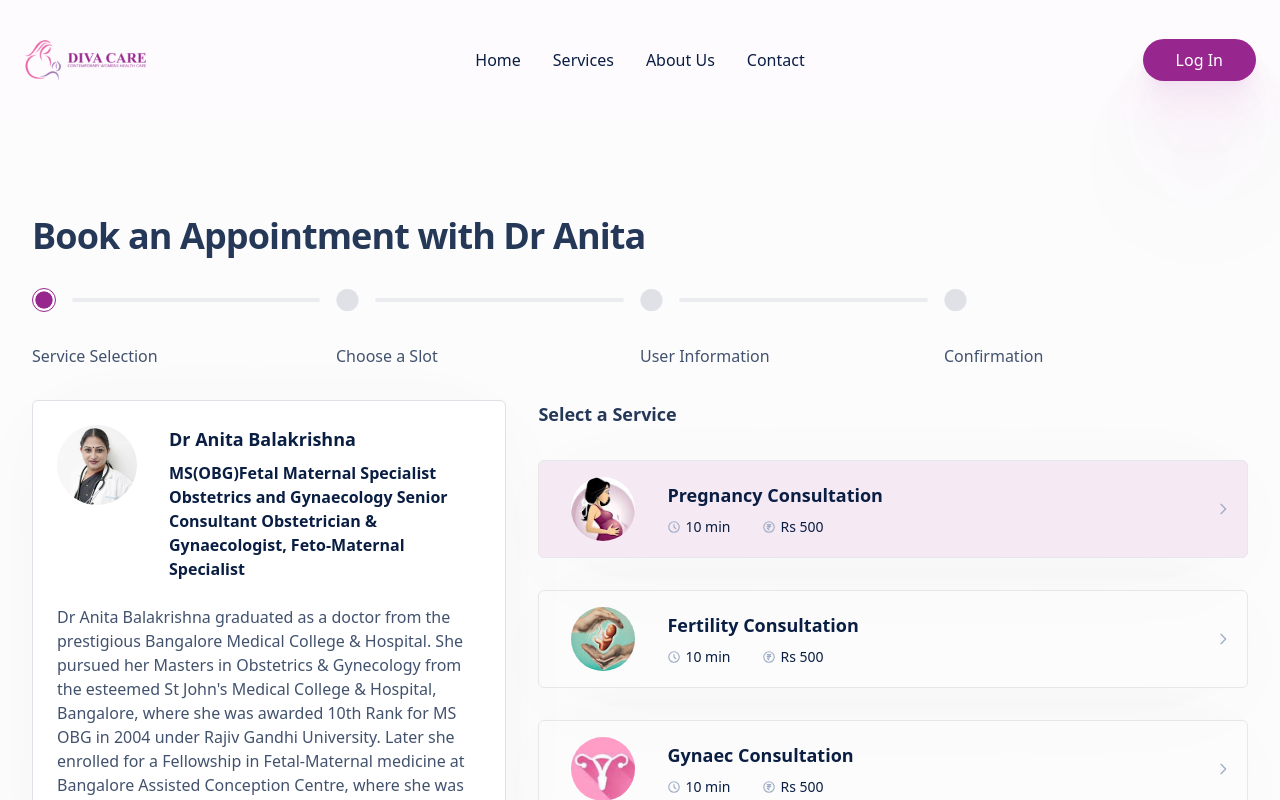
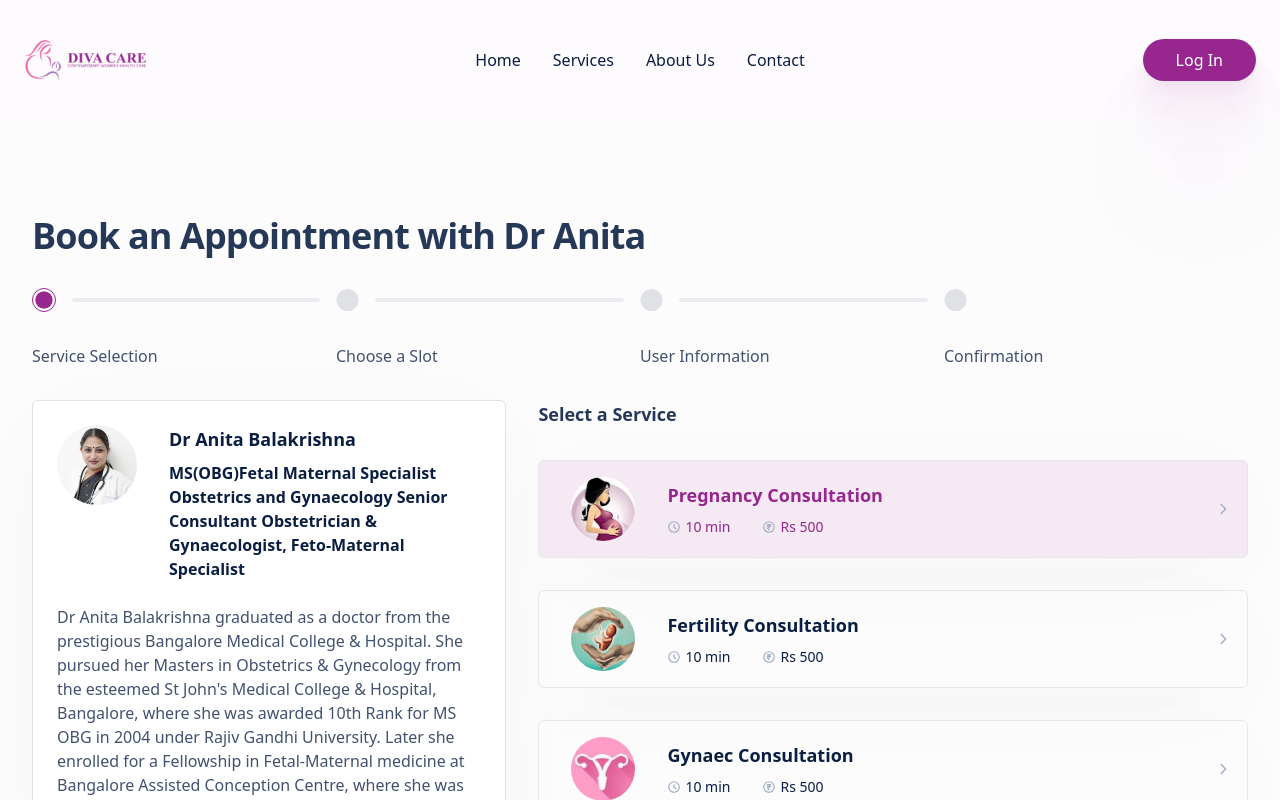
Before and after one commit to anrahulananth/doctor-app, a Next.js app: page /book-appointment in a window 1280 px wide. Shown: the top 800 px of the page. Built offline with nearby package versions, Linux system fonts and the light colour scheme; a web font is replaced by a local one.

Commit message:
Added logic to Add Appointment to Context

```diff
--- a/src/components/Appointment/Confirmation.js
+++ b/src/components/Appointment/Confirmation.js
@@ -1,7 +1,7 @@
 import { useRouter } from "next/router";
 import { HiOutlineClock, HiOutlineCurrencyRupee } from "react-icons/hi";
 
-const Confirmation = ({ resetData, appointmentData }) => {
+const Confirmation = ({ resetData, appointmentData, addAppointment }) => {
     const router = useRouter();
     const { type, price, time, location } = appointmentData;
     return (
@@ -62,6 +62,7 @@ const Confirmation = ({ resetData, appointmentData }) => {
                 <div />
                 <button
                     onClick={() => {
+                        addAppointment(appointmentData);
                         router.replace("/");
                         resetData();
                     }}
--- a/src/components/Appointment/SelectService.js
+++ b/src/components/Appointment/SelectService.js
@@ -57,7 +57,7 @@ const SelectService = ({ handleServiceSelection, appointmentData, appointmentSte
                             <div
                                 className={classNames(
                                     "flex justify-between border rounded-md items-center cursor-pointer shadow-cardshadow1 mt-8 p-4 hover:border-primary1",
-                                    service.name === type ? "bg-background10" : ""
+                                    service.name === type ? "bg-background10 text-primary1" : "text-text2"
                                 )}
                                 key={service.name}
                                 onClick={() => handleServiceSelection({
@@ -70,13 +70,13 @@ const SelectService = ({ handleServiceSelection, appointmentData, appointmentSte
                                     <img src={service.img} className="h-16 w-16 rounded-full" />
                                 </div>
                                 <div className="mx-4 flex flex-col grow">
-                                    <div className="text-lg text-text2 font-semibold">{service.name}</div>
+                                    <div className="text-lg  font-semibold">{service.name}</div>
                                     <div className="flex mt-2">
-                                        <div className="flex items-center text-sm text-text2">
+                                        <div className="flex items-center text-sm">
                                             <HiOutlineClock className="text-background6" />
                                             <div className="ml-1">{service.time}</div>
                                         </div>
-                                        <div className="ml-8 flex items-center text-sm text-text2">
+                                        <div className="ml-8 flex items-center text-sm">
                                             <HiOutlineCurrencyRupee className="text-background6" />
                                             <div className="ml-1">{service.price}</div>
                                         </div>
--- a/src/components/Appointment/UserInformation.js
+++ b/src/components/Appointment/UserInformation.js
@@ -1,11 +1,8 @@
 import { HiOutlineClock, HiOutlineCurrencyRupee, HiOutlinePencil, HiArrowNarrowLeft } from "react-icons/hi";
 import { appointmentStepsArray } from "../../constants";
-import { useAuthContext } from "../../context/AuthProvider";
 import Auth from "../Auth";
 
-const UserInformation = ({ appointmentStep, appointmentData, proceedTo }) => {
-    const { user } = useAuthContext();
-    console.log(appointmentData);
+const UserInformation = ({ appointmentStep, appointmentData, proceedTo, user }) => {
     const { type, time, price, location } = appointmentData;
     const { isLoggedIn, firstName, lastName, email, phone } = user.data;
 
@@ -99,9 +96,9 @@ const UserInformation = ({ appointmentStep, appointmentData, proceedTo }) => {
                                 {
                                     location === "In Person" && (
                                         <div className="text-base text-text2">
-                                                Gynecology/Obstetrics Clinic<br />
-                                                #B-001, 10/1, Ground floor, Victoria lawns,<br />
-                                                Victoria Road, Victoria Layout, Bangalore
+                                            Gynecology/Obstetrics Clinic<br />
+                                            #B-001, 10/1, Ground floor, Victoria lawns,<br />
+                                            Victoria Road, Victoria Layout, Bangalore
                                         </div>
                                     )
                                 }
--- a/src/components/Appointment/index.js
+++ b/src/components/Appointment/index.js
@@ -1,11 +1,11 @@
 import { FaCircle, FaCheckCircle } from "react-icons/fa";
-import { HiArrowNarrowLeft, HiArrowNarrowRight } from "react-icons/hi";
 import Confirmation from "./Confirmation";
 import SelectService from "./SelectService";
 import SelectSlot from "./SelectSlot";
 import UserInformation from "./UserInformation";
 import classNames from "classnames";
 import { useAppointmentContext } from "../../context/AppointmentProvider";
+import { useAuthContext } from "../../context/AuthProvider";
 import {
     appointmentSteps,
     appointmentStepsArray,
@@ -17,6 +17,7 @@ import {
 
 export default function Appointment() {
     const { appointment, setData, resetData, proceedTo } = useAppointmentContext();
+    const { user, addAppointment } = useAuthContext();
     const {
         appointmentStep,
         data
@@ -24,7 +25,6 @@ export default function Appointment() {
     const handleSetData = (data) => {
         setData(data);
     };
-
 
     return (
         <section id="book-appointment" className="relative overflow-hidden">
@@ -93,9 +93,11 @@ export default function Appointment() {
                                 appointmentStep={appointmentStep}
                                 appointmentData={data}
                                 proceedTo={proceedTo}
+                                user={user}
                             />,
                         [APPOINTMENT_CONFIRMATION]:
                             <Confirmation
+                                addAppointment={addAppointment}
                                 appointmentData={data}
                                 resetData={resetData}
                             />
--- a/src/context/AuthProvider.js
+++ b/src/context/AuthProvider.js
@@ -12,7 +12,7 @@ const authReducer = (state = initState, action) => {
         ...state,
         appointment: action.payload
     };
-    case "ADD_APPOINTMENTS": return {
+    case "ADD_APPOINTMENT": return {
         ...state,
         appointments: [...state.appointments, action.payload]
     };
@@ -60,6 +60,10 @@ const AuthProvider = ({ children }) => {
                 isLoggedIn: true,
                 ...payload
             }
+        }),
+        addAppointment: payload => dispatch({
+            type: "ADD_APPOINTMENT",
+            payload
         })
     };
     return (
```
